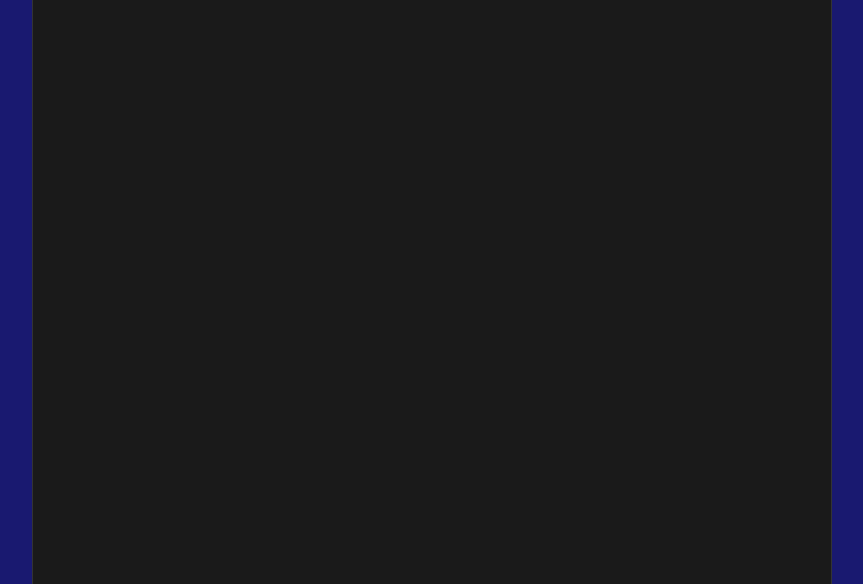
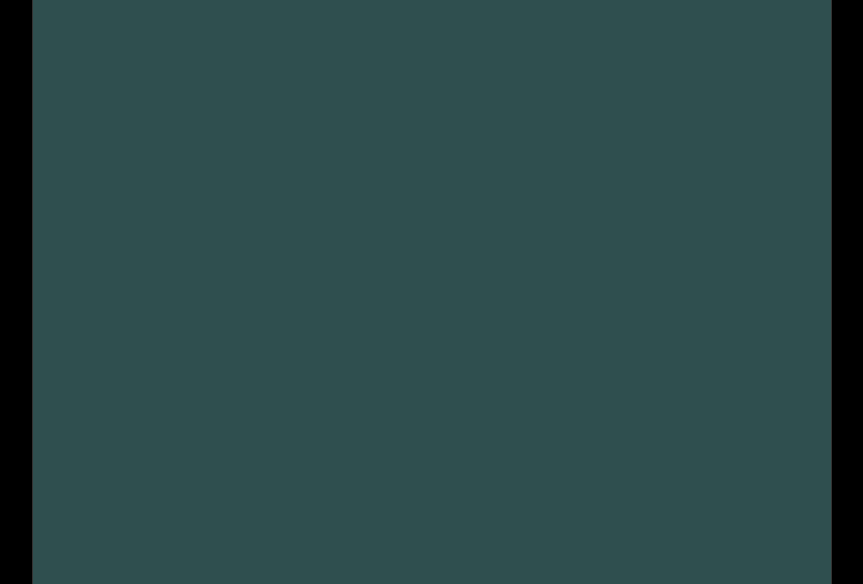
Before and after one commit to gnart-gnart/example-minimalist-website, a plain HTML site: page index.html in a window 1280 px wide. Shown: the part 216-800 px from the top of the page, without its empty margins (208-1071 px from the left). Drawn offline with Linux system fonts and the light colour scheme.

Commit message:
minor change for testing 2

```diff
--- a/styles.css
+++ b/styles.css
@@ -7,7 +7,7 @@
 
 /* Absolute Black Background for the Page */
 body {
-  background-color: midnightblue; /* Absolute black */
+  background-color: black; /* Absolute black */
   color: #e0e0e0;
   font-family: 'Fira Mono', monospace; /* Terminal-like font */
   line-height: 1.6;
@@ -19,7 +19,7 @@ body {
   max-width: 800px; /* Max width for content */
   margin: 0 auto; /* Center horizontally */
   padding: 20px; /* Padding inside the container */
-  background-color: #1a1a1a; /* Container background */
+  background-color: darkslategray;/*1a1a1a; /* Container background */
   border-left: 1px solid #333; /* Outline on the left */
   border-right: 1px solid #333; /* Outline on the right */
 }
```
